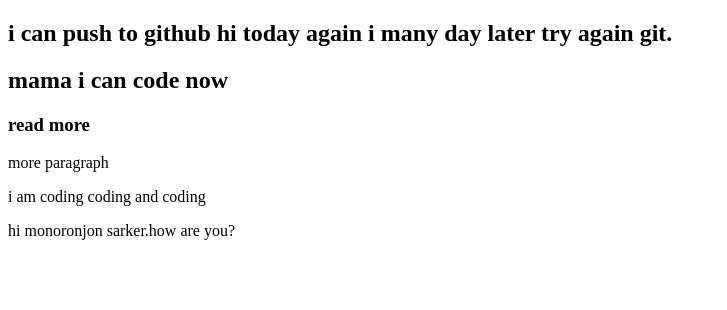
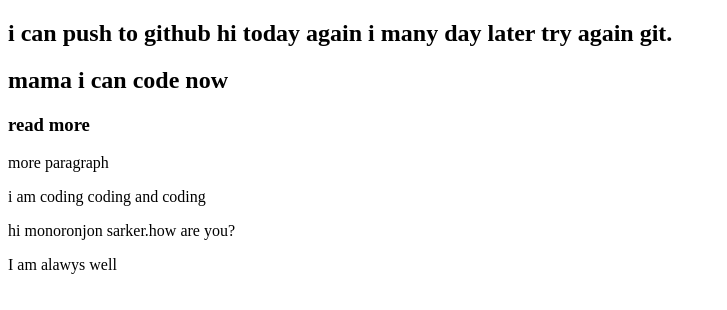
Before and after one commit to monoronjons86/third-repo, a plain HTML site: page index.html in a window 1280 px wide. Shown: the whole page, without its empty margins (0-727 px from the left). Drawn offline with Linux system fonts and the light colour scheme.

Commit message:
night try

```diff
--- a/index.html
+++ b/index.html
@@ -13,5 +13,6 @@
     <p>more paragraph</p>
     <p>i am coding coding and coding</p>
     <p>hi monoronjon sarker.how are you?</p>
+    <p>I am alawys well</p>
 </body>
 </html>
```
